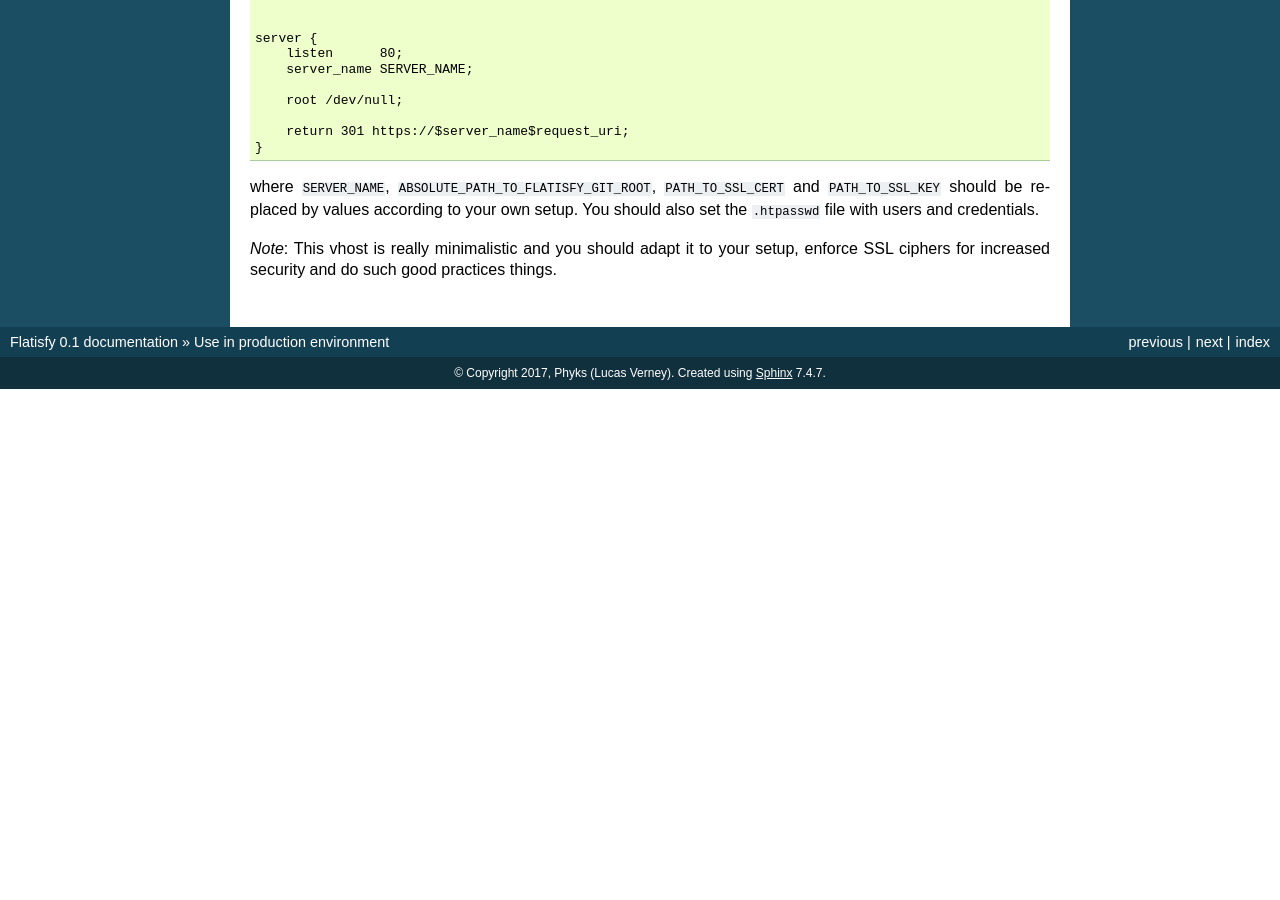
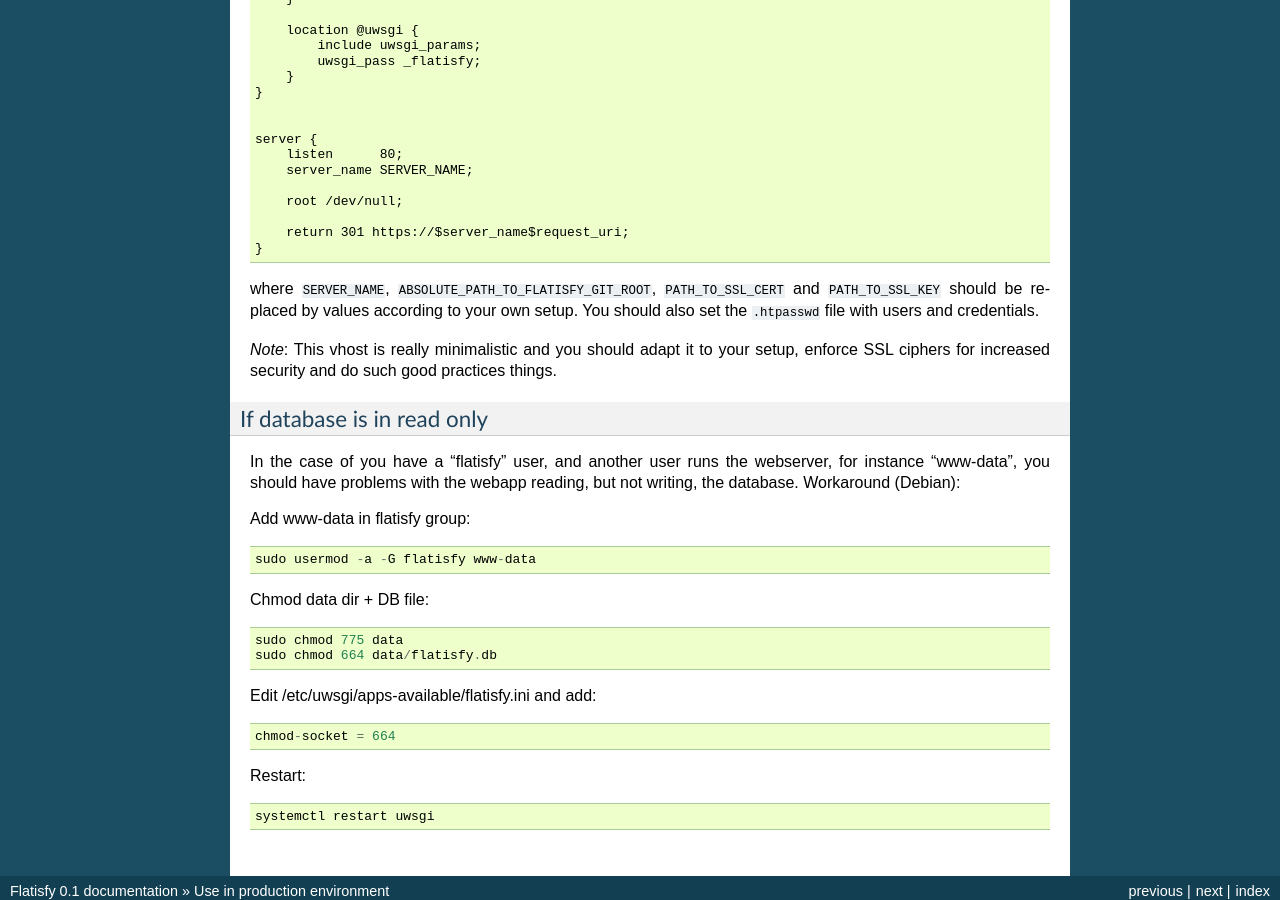
Before and after one commit to Phyks/Flatisfy, a Sphinx documentation site: the page built from doc/1.production.md, in a window 1280 px wide and 900 px high, scrolled down 3206 px. Built offline with Sphinx 7.4.7, drawn with Linux system fonts in a browser that asks for light colours; before the commit the page ends 3595 px from its top, so only the background shows below that; some of the changed text lies outside the part shown.

Commit message:
update doc following fresh install

````diff
--- a/doc/1.production.md
+++ b/doc/1.production.md
@@ -42,13 +42,16 @@
 python -m flatisfy import --config config/config.json -v
 ```
 
-_Note_: In the config, you should set `data_directory` to the absolute path of
+_Note 1_: In the config, you should set `data_directory` to the absolute path of
 the `data` directory created below. This directory should be writable by the
 user running Flatisfy. You should also set `modules_path` to the absolute path
 to the `modules` folder under the previous `weboob` clone. Finally, the last
 `import` command can be `cron`-tasked to automatically fetch available
 housings posts periodically.
 
+_Note 2_: As of 2019-03-13, building the webapp requires libpng-dev to be able to build pngquant-bin. On Debian Stretch (tested with Node v11.11.0):
+
+    sudo apt install libpng-dev
 
 ## Use an alternative Bottle backend (production)
 
@@ -221,3 +224,26 @@
 _Note_: This vhost is really minimalistic and you should adapt it to your
 setup, enforce SSL ciphers for increased security and do such good practices
 things.
+
+### If database is in read only
+
+In the case of you have a "flatisfy" user, and another user runs the webserver, for instance "www-data", you should have problems with the webapp reading, but not writing, the database. Workaround (Debian):
+
+Add www-data in flatisfy group:
+
+    sudo usermod -a -G flatisfy www-data
+
+Chmod data dir + DB file:
+
+    sudo chmod 775 data
+    sudo chmod 664 data/flatisfy.db
+
+Edit /etc/uwsgi/apps-available/flatisfy.ini and add:
+
+    chmod-socket = 664
+
+Restart:
+
+```bash
+systemctl restart uwsgi
+```
````
